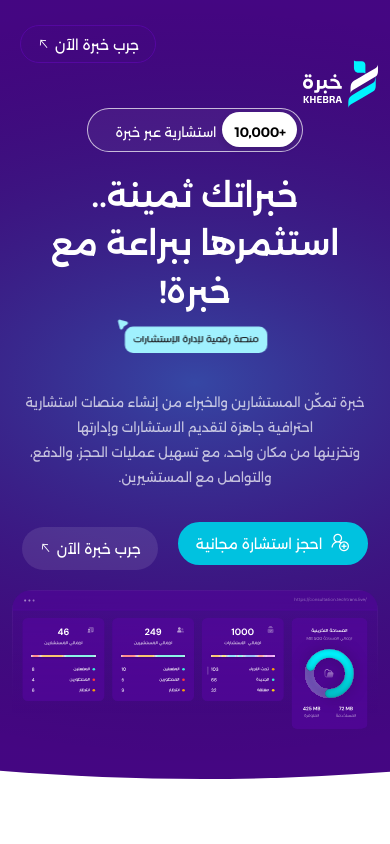
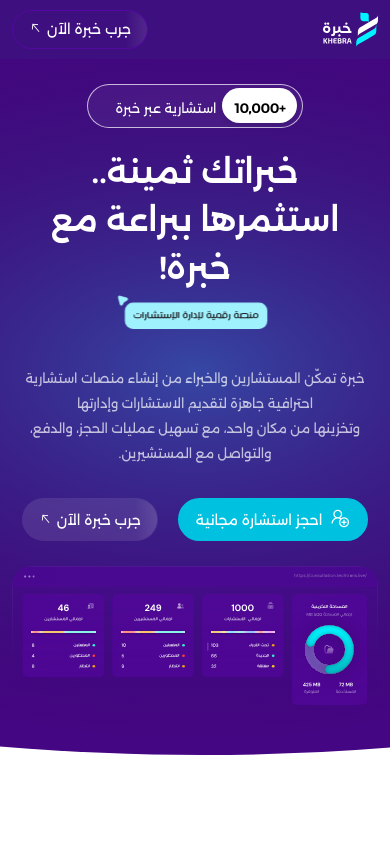
Before and after one commit to ahmedalifarhan/Khebrah-TTS, a plain HTML site: page index.html in a window 390 px wide. Shown: the top 844 px of the page. Drawn offline with nearby package versions, Linux system fonts and the light colour scheme.

Commit message:
Add sticky-scroll-section, animation, font and tittle

```diff
--- a/assets/css/responsive.css
+++ b/assets/css/responsive.css
@@ -31,6 +31,14 @@
 
 @media (max-width: 991px) {
   /* Start Nav */
+
+  .main-navbar {
+    padding: 12px 0;
+  }
+
+  .navbar-logo {
+    max-height: 40px;
+  }
 
   .nav-menu {
     display: none;
@@ -234,6 +242,20 @@
   .login-frame-image .left-notsh img {
     display: none;
   }
+
+  .main-navbar {
+    padding: 10px 0;
+  }
+
+  .navbar-logo {
+    max-height: 35px;
+  }
+
+  .main-navbar .btn {
+    font-size: 14px;
+    padding: 8px 16px;
+  }
+
   .hero {
     position: relative;
     padding: 60px 0px 50px;
--- a/assets/css/style.css
+++ b/assets/css/style.css
@@ -333,18 +333,18 @@ span.live_link {
   background: rgba(255, 255, 255, 0.1);
   color: #fff;
 }
-/* أنيميشن أنا موجود */
-@keyframes attention {
+/* Attention animation */
+@keyframes attention-1 {
   0%   { transform: translate(0, 0); }
-  10%  { transform: translateY(-5px); }   /* فوق */
-  20%  { transform: translateY(5px); }    /* تحت */
-  30%  { transform: translateY(-5px); }   /* فوق */
-  40%  { transform: translateY(5px); }    /* تحت */
-  50%  { transform: translateX(5px); }    /* يمين */
-  60%  { transform: translateX(-5px); }   /* شمال */
-  70%  { transform: translateX(5px); }    /* يمين */
-  80%  { transform: translateX(-5px); }   /* شمال */
-  100% { transform: translate(0, 0); }     /* يرجع مكانه */
+  10%  { transform: translateY(-1px); }   /* up */
+  20%  { transform: translateY(1px); }    /* down */
+  30%  { transform: translateY(-1px); }   /* up */
+  40%  { transform: translateY(1px); }    /* down */
+  10%  { transform: translateX(1px); }    /* right */
+  60%  { transform: translateX(-1px); }   /* left */
+  70%  { transform: translateX(1px); }    /* right */
+  80%  { transform: translateX(-1px); }   /* left */
+  100% { transform: translate(0, 0); }     /* return to position */
 }
 
 .btn.btn_outline-animation {
@@ -352,9 +352,41 @@ span.live_link {
   animation: attention;
   animation-duration: 2s;
   animation-iteration-count: infinite;
+  position: relative;
+  overflow: hidden;
 }
 .btn.btn_outline-animation:hover {
   animation-play-state: paused;
+}
+
+/* Animated wave on button */
+.btn.btn_outline-animation::after {
+  content: "";
+  position: absolute;
+  top: 0;
+  left: -100%;
+  width: 100%;
+  height: 100%;
+  background: linear-gradient(
+    90deg,
+    transparent,
+    rgba(255, 255, 255, 0.3),
+    transparent
+  );
+  animation: wave-move 2s ease-in-out infinite;
+  pointer-events: none;
+}
+
+@keyframes wave-move {
+  0% {
+    left: -100%;
+  }
+  50% {
+    left: 100%;
+  }
+  100% {
+    left: 100%;
+  }
 }
 .hero_btns_wrap .btn img {
   padding-inline-end: 5px;
@@ -428,6 +460,29 @@ p.btn_txt_under a {
 .login-frame-image .login-frame-image-box img {
   border-radius: 20px;
 }
+
+/* Fixed Navbar Styles */
+.main-navbar {
+  position: fixed;
+  top: 0;
+  left: 0;
+  right: 0;
+  width: 100%;
+  z-index: 1000;
+  background: #3e0f7f;
+  padding: 15px 0;
+  transition: all 0.3s ease;
+}
+
+.navbar-content {
+  width: 100%;
+}
+
+.navbar-logo {
+  max-height: 50px;
+  width: auto;
+}
+
 .hero_items .item {
   margin-bottom: 50px;
   backdrop-filter: blur(20px);
@@ -2096,7 +2151,7 @@ footer p.copyrights {
 
 .logos-wrapper {
   overflow: hidden;
-  direction: ltr; /* مهم لضمان حركة من اليمين لليسار */
+  direction: ltr; /* Important to ensure movement from right to left */
 }
 
 .logos-track {
@@ -2228,7 +2283,7 @@ footer p.copyrights {
   align-items: flex-start;
 }
 
-/* Sticky Image Container - الصورة تبدأ من نفس مستوى أول مقطع نصي */
+/* Sticky Image Container - Image starts at the same level as the first text block */
 .sticky-image-container {
   position: relative;
   top: 0;
@@ -2242,15 +2297,15 @@ footer p.copyrights {
   z-index: 1;
   flex-shrink: 0;
   align-self: flex-start;
-  /* محاذاة الصورة مع أول مقطع نصي - margin-top ثابت */
+  /* Align image with first text block - fixed margin-top */
   margin-top: 295px;
   margin-bottom: -200px;
   padding-top: 0;
-  /* الصورة ظاهرة دائماً */
+  /* Image always visible */
   opacity: 1;
 }
 
-/* جعل الصورة sticky فقط عند وصول أول نص */
+/* Make image sticky only when first text is reached */
 .sticky-image-container.sticky-active {
   position: sticky;
   top: 50vh;
@@ -2293,13 +2348,13 @@ footer p.copyrights {
   scroll-margin-top: 20vh;
 }
 
-/* محاذاة الصورة مع أول مقطع نصي - الصورة تبدأ من نفس مستوى أول نص */
+/* Align image with first text block - Image starts at the same level as first text */
 .sticky-text-block:first-child {
   margin-top: 0;
   padding-top: 0;
 }
 
-/* محاذاة الصورة مع أول مقطع - الصورة تبدأ من نفس المستوى */
+/* Align image with first block - Image starts at the same level */
 .sticky-scroll-wrapper {
   align-items: flex-start;
 }
@@ -2578,9 +2633,9 @@ footer p.copyrights {
   color: #000;
   width: 75px;
   height: 35px;
-  line-height: 40px;         /* توسيط عمودي بدون Flex */
-  text-align: center;        /* توسيط أفقي */
-  border-radius: 20px;       /* شكل كبسولة */
+  line-height: 40px;         /* Vertical centering without Flex */
+  text-align: center;        /* Horizontal centering */
+  border-radius: 20px;       /* Capsule shape */
   font-weight: bold;
   box-shadow: 0 2px 6px rgba(0,0,0,0.15);
   margin: -6px -15 0 6px;
@@ -2731,23 +2786,24 @@ footer p.copyrights {
 }
 
 /* Hero CTA Button - Fixed during scroll */
-.cta-btn-fixed {
+/* .cta-btn-fixed {
   position: relative;
   transition: all 0.3s ease;
   z-index: 1000;
-}
-
-.cta-btn-fixed.cta-fixed {
+} */
+
+/* .cta-btn-fixed.cta-fixed {
   position: fixed;
   top: 20px;
   left: 20px;
   z-index: 1000;
   opacity: 1;
   visibility: visible;
-}
-
-.cta-btn-fixed.cta-hidden {
+} */
+
+/* .cta-btn-fixed.cta-hidden {
   opacity: 0;
   visibility: hidden;
   pointer-events: none;
 }
+ */
--- a/index.html
+++ b/index.html
@@ -22,6 +22,20 @@
 
 <body>
 
+    <!-------------------- Fixed Navbar ------------------->
+    <nav class="main-navbar mb-4">
+        <div class="container">
+            <div class="navbar-content d-flex justify-content-between align-items-center">
+                <img src="./assets/images/logo_Khebrah.svg" class="navbar-logo img-fluid">
+                <a class="btn btn_outline btn_outline-animation" href="">
+                    <span>جرب خبرة الآن</span>
+                    <span class="las la-arrow-up me-1 mb-1" style="transform: rotate(320deg);"></span>
+                </a>
+            </div>
+        </div>
+    </nav>
+    <!-------------------- End Fixed Navbar ------------------->
+
     <div class="bg_head_hero">
 
 
@@ -30,21 +44,7 @@
             <div class="container">
                 <div class="row align-items-center">
                     <div class="col-lg-12">
-                        <div class="hero-items-frame">
-                            <div class=" ">
-                                <div class="login-frame-image-box wow animate__animated animate__fadeIn d-flex justify-content-between align-items-center">
-                                    <img src="./assets/images/logo_Khebrah.svg" class="img-fluid">
-                                    <a class="btn btn_outline btn_outline-animation cta-btn-fixed" href="">
-                                        <span>جرب خبرة الآن</span>
-                                        <span class="las la-arrow-up me-1 mb-1" style="transform: rotate(320deg);"></span>
-                                    </a>
-
-                                </div>
-                            </div>
-                        </div>
-                    </div>
-                    <div class="col-lg-12">
-                        <div class="hero_wrap text-center">
+                        <div class="hero_wrap mt-4 text-center">
 
                             <div class="tag d-inline-flex align-items-center">
 
```
Also changed, not shown: assets/css/animate.css.
